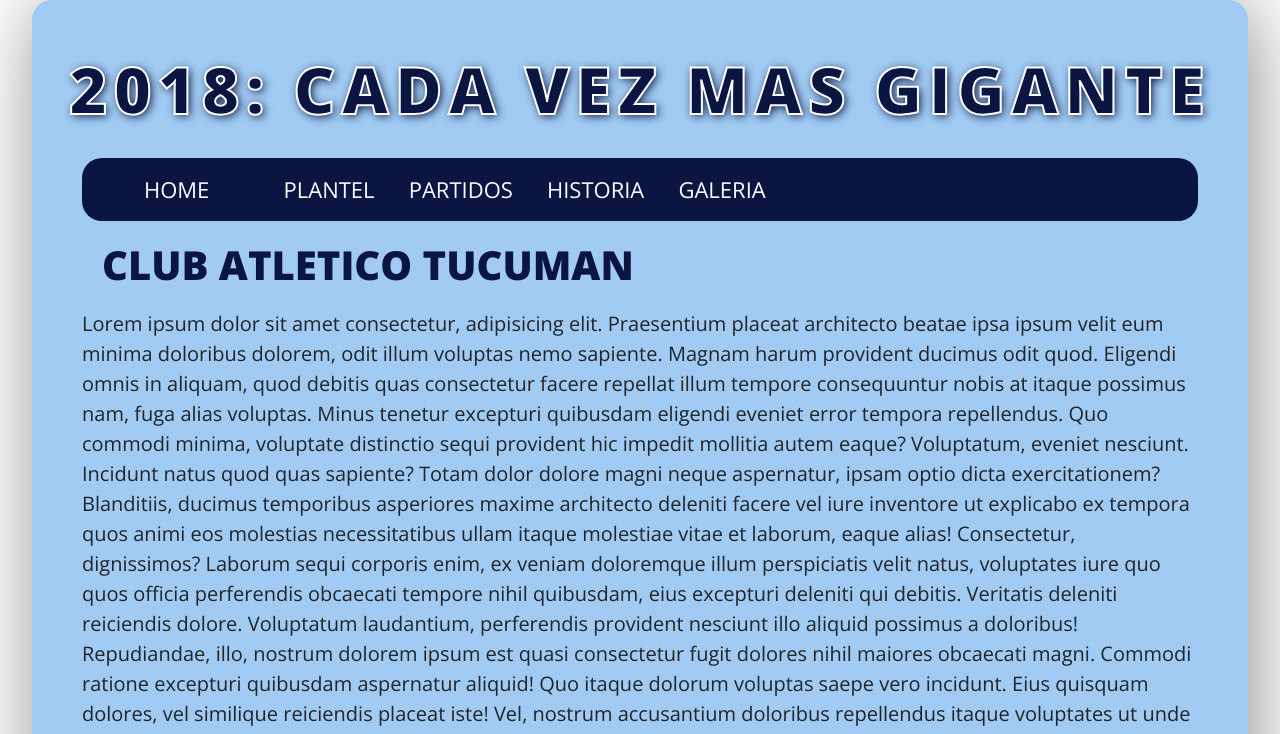
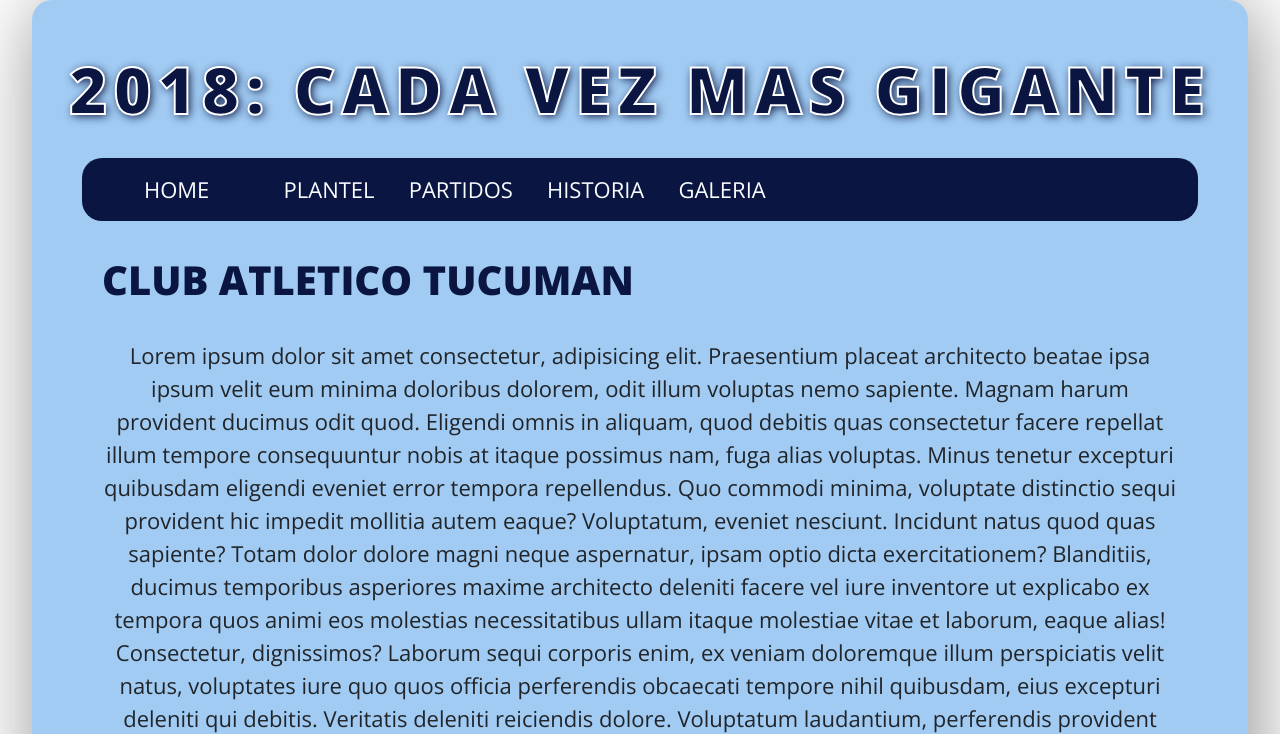
Before and after one commit to nachorebolleda/PF-Rebolleda, a website: page historia.html in a window 1280 px wide. Shown: the top 734 px of the page. Drawn offline with nearby package versions, Linux system fonts and the light colour scheme.

Commit message:
tamaño responsive en img/textos

```diff
--- a/scss/style.scss
+++ b/scss/style.scss
@@ -166,10 +166,17 @@
 .contenidoHistoria{
     width: auto;
     height: auto;
-    margin: 20px 50px;
+    margin: $margenPartidos;
+    .titulo2{
+        text-align: center;
+        margin: $margenPartidos;
+        font-size: 40px;
+    }
 }
 .parrafohistoria{
     font-size: 20px;
+    text-align: center;
+    margin: $margenPartidos;
 }
 
 /* Contenido de galeria.html */
@@ -339,7 +346,7 @@
 }
 
 // CORRECCIÓN DE TAMAÑO IMAGENES EN "partidos.html"
-@media screen and (min-width: 1300px) {
+@media screen and (min-width: 1200px) {
     .contenidoPartidos{
         width: auto;
         height: auto;
@@ -371,15 +378,31 @@
     }
     .parrafo1{
         font-weight: 600;
-        font-size: 19px;
+        font-size: 22px;
         margin-right: 50px;
         margin-top: 0px;
     }
     .parrafo2{
         margin-top: 0px;
         font-weight: 600;
-        font-size: 19px;
+        font-size: 22px;
         margin-left: 50px;
         align-items: center;
     }
+
+    //Corrección alineado historia.html
+    .contenidoHistoria{
+        width: auto;
+        height: auto;
+        margin: 20px 50px;
+        .titulo2{
+            text-align: start;
+            margin: $margenPartidos;
+        }
+    }
+    .parrafohistoria{
+        font-size: 22px;
+        text-align: center;
+        margin: $margenPartidos;
+    }
 }
```
Also changed, not shown: css/main.css.
